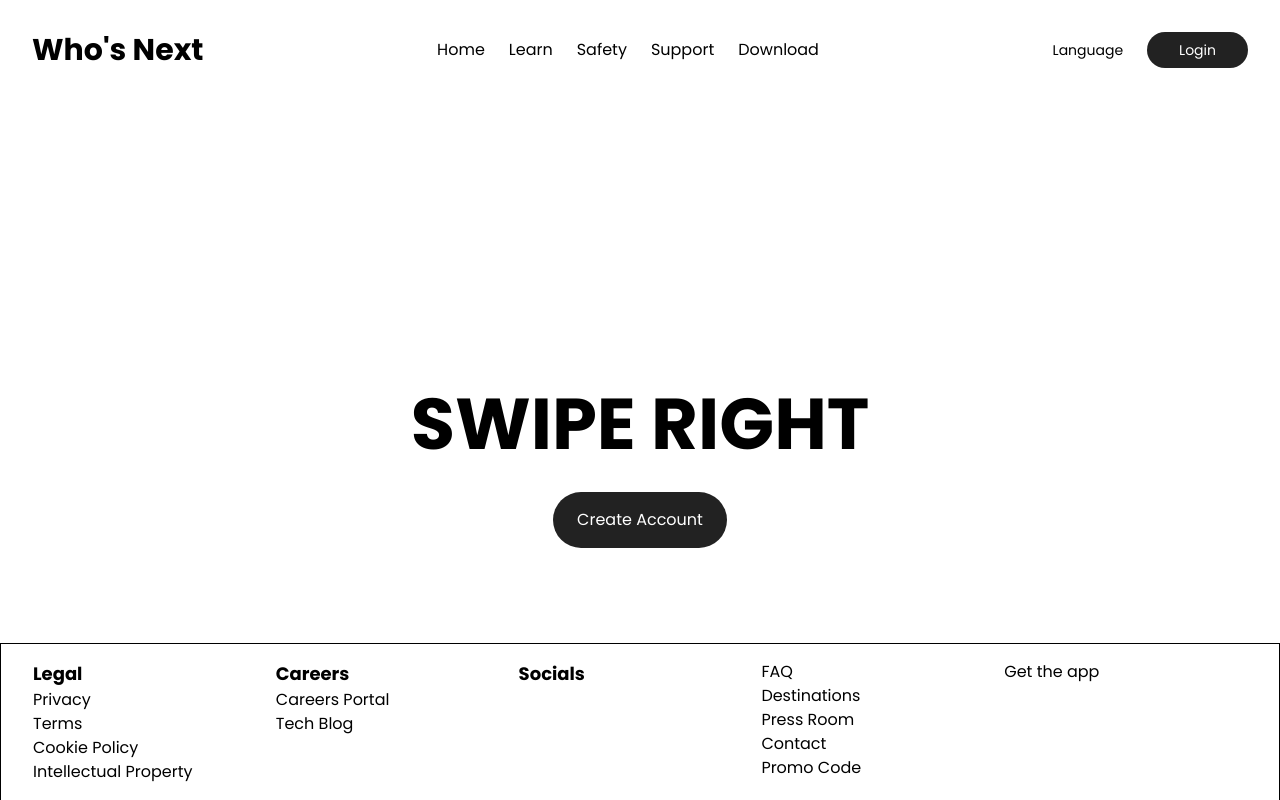
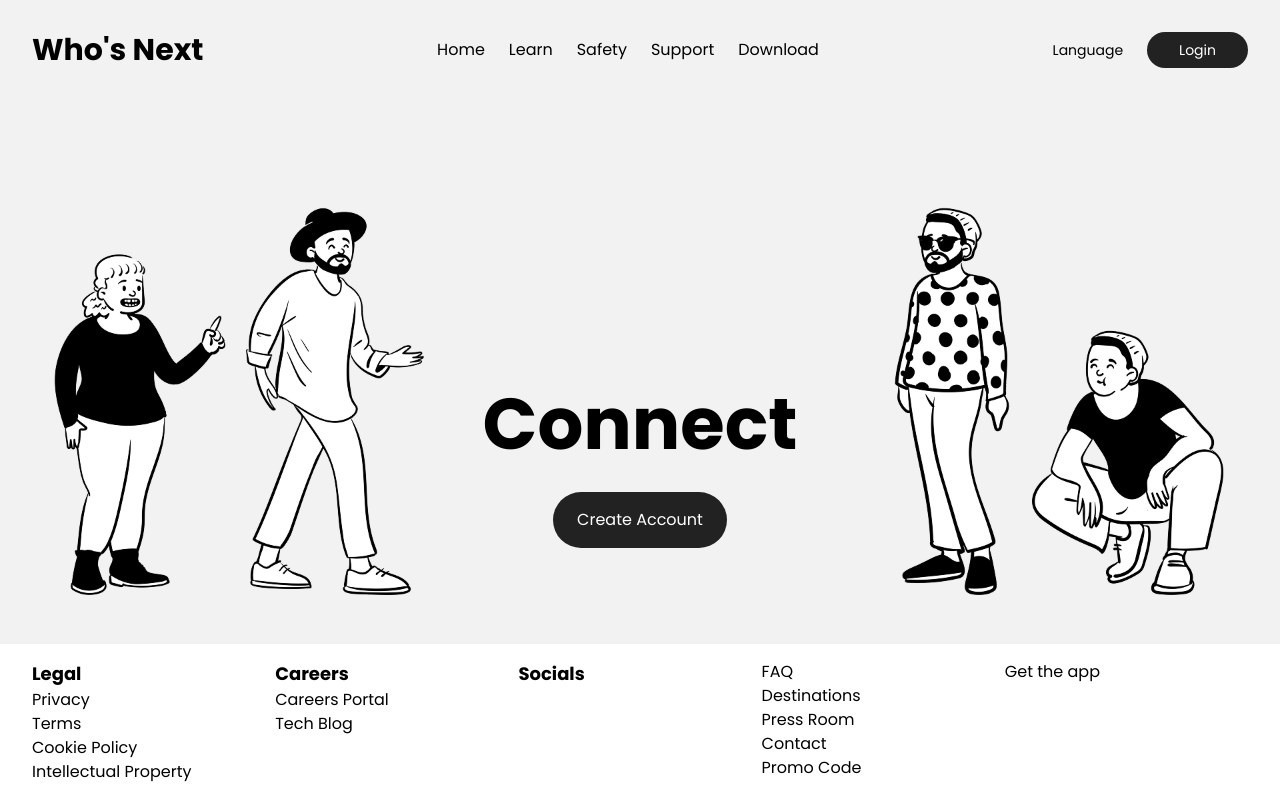
Before and after one commit to cedik456/WhosNextWeb, a React (Vite) app in the folder client/: page / in a window 1280 px wide. Built offline with nearby package versions, Linux system fonts and the light colour scheme.

Commit message:
Add background picture

```diff
--- a/client/src/components/Footer.jsx
+++ b/client/src/components/Footer.jsx
@@ -2,7 +2,7 @@ import React from "react";
 
 const Footer = () => {
   return (
-    <footer className="w-full shadow-md border border-b-0 p-4">
+    <footer className="w-full shadow-md p-4">
       <div className="grid grid-cols-5 container mx-auto px-4 ">
         <div>
           <h1 className="text-lg font-bold">Legal</h1>
--- a/client/src/components/Nav.jsx
+++ b/client/src/components/Nav.jsx
@@ -3,7 +3,7 @@ import { Link } from "react-router-dom";
 
 const Nav = () => {
   return (
-    <nav className="w-full">
+    <nav className="w-full bg-[#F2F2F2]">
       <div className="container flex items-center justify-between mx-auto p-8">
         <div>
           <Link className="text-3xl font-bold" to="/">
--- a/client/src/pages/Home.jsx
+++ b/client/src/pages/Home.jsx
@@ -1,15 +1,19 @@
 import React from "react";
 import Nav from "../components/Nav";
 import Footer from "../components/Footer";
+import Avatars from "../assets/Pic.png";
 
 const Home = () => {
   return (
     <div className="flex flex-col min-h-screen">
       <Nav />
-      <main className="flex-grow">
-        <section className="container mx-auto ">
-          <div className="flex justify-center items-center gap-8 flex-col mt-72">
-            <h1 className="font-bold text-7xl">SWIPE RIGHT </h1>
+      <main
+        className="flex-grow bg-[#F2F2F2] relative bg-cover bg-center"
+        style={{ backgroundImage: `url(${Avatars})` }}
+      >
+        <section className="container mx-auto  ">
+          <div className="flex justify-center items-center gap-8 flex-col mt-72 relative">
+            <h1 className="font-bold text-7xl">Connect </h1>
             <button className="py-4 px-6 bg-[#222222] rounded-full text-white text-center">
               Create Account
             </button>
```
Also changed, not shown: client/src/assets/Pic.png (added).
